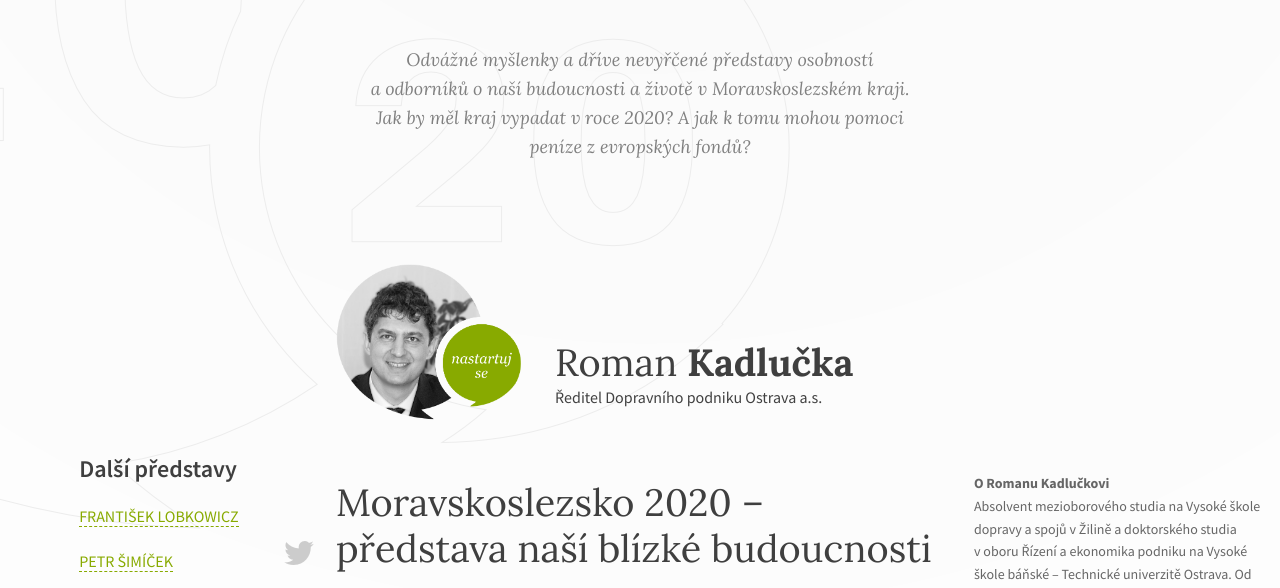
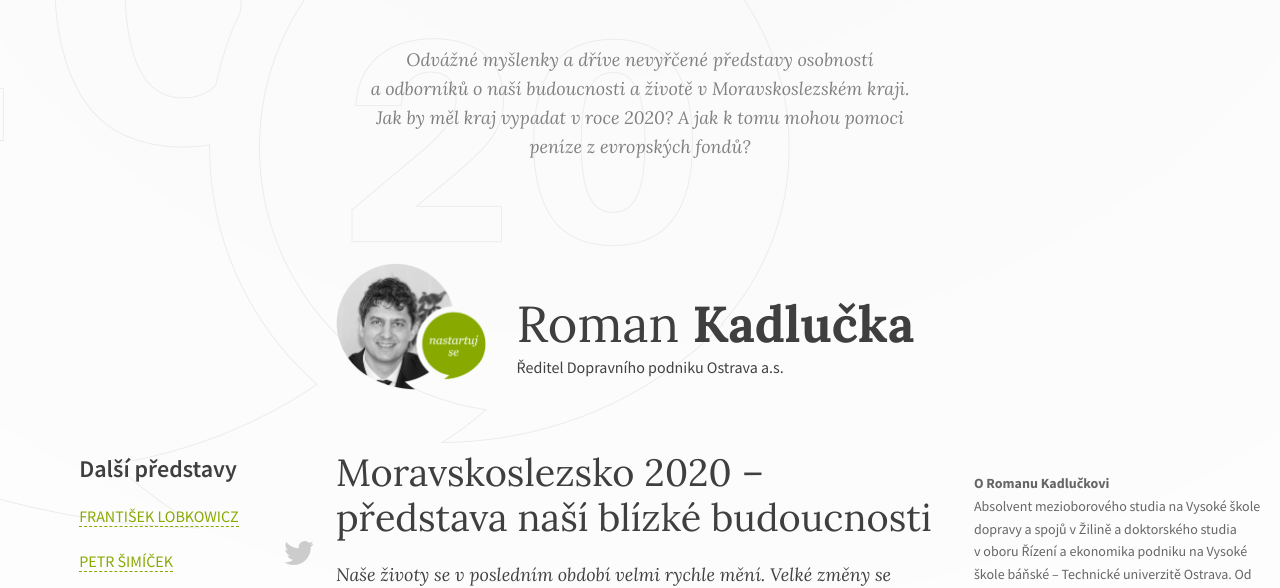
Before and after one commit to corneliuscz/20predstav, a website: page app/predstavy/kadlucka/index.html in a window 1280 px wide. Shown: the part 244-832 px from the top of the page. Drawn offline with nearby package versions, Linux system fonts and the light colour scheme; files that its build step writes are made by us from their sources; a script that the page names is missing.

Commit message:
Finalizace pro spuštění, breapointy pro různé rozměry obsahu, úprava fotek.

```diff
--- a/src/scss/components/_author.scss
+++ b/src/scss/components/_author.scss
@@ -3,6 +3,16 @@ section.author {
   padding: 1em;
 
   background-color: $color-secondary-background;
+
+  @include media($weeny) {
+    padding: 2em;
+  }
+
+  @include media($meeny) {
+    margin-top: 58.5%;
+    padding: 1em;
+    background-color: transparent;
+  }
 
   @include media($wide) {
     margin-top: 67.5%;
--- a/src/scss/components/_grid.scss
+++ b/src/scss/components/_grid.scss
@@ -19,6 +19,11 @@ header, footer, main.no-sidebar {
 nav {
   @include span-columns(4);
 
+  @include media($weeny) {
+    @include span-columns(6);
+    @include shift(3);
+  }
+
   @include media($wide) {
     @include span-columns(4);
     @include shift(1);
@@ -28,6 +33,10 @@ nav {
 main {
   @include span-columns(4);
 
+  @include media($meeny) {
+    @include span-columns(8);
+  }
+
   @include media($wide) {
     @include span-columns(13);
   }
@@ -35,6 +44,14 @@ main {
 
 aside.shareholics {
   @include span-columns(4);
+
+  @include media($weeny) {
+    @include span-columns(1 of 12);
+  }
+
+  @include media($meeny) {
+    @include span-columns(1 of 8);
+  }
 
   @include media($wide) {
     @include span-columns(1 of 13);
@@ -46,6 +63,14 @@ main article {
 
   @include span-columns(4);
 
+  @include media($weeny) {
+    @include span-columns(11 of 12);
+  }
+
+  @include media($meeny) {
+    @include span-columns(7 of 8);
+  }
+
   @include media($wide) {
     @include span-columns(12 of 13);
   }
@@ -56,6 +81,10 @@ aside.sidebar {
 
   @include span-columns(4);
 
+  @include media($meeny) {
+    @include span-columns(4);
+  }
+
   @include media($wide) {
     @include span-columns(6);
   }
--- a/src/scss/components/_persona.scss
+++ b/src/scss/components/_persona.scss
@@ -1,4 +1,10 @@
 .persona {
+  text-align: center;
+
+  @include media($teeny) {
+    text-align: left;
+  }
+
   @include media($wide) {
     margin-bottom: em(60px);
   }
@@ -7,9 +13,13 @@
     display: inline-block;
     vertical-align: bottom;
 
-    @include media($wide) {
+    @include media($teeny) {
       width: 33.3333%;
       margin-right: 2%;
+    }
+
+    @include media($wide) {
+      width: 27%;
     }
   }
 
@@ -18,15 +28,21 @@
     vertical-align: bottom;
     margin-bottom: 1.5%;
 
+    @include media($teeny) {
+      max-width: 60%;
+    }
+
     @include media($wide) {
-      max-width: 64%;
+      max-width: 70%;
     }
   }
 
   h1 {
     font-weight: normal;
+    font-size: $h2-fontsize;
+
     @include media($wide) {
-      font-size: $h2-fontsize;
+      font-size: $h1-fontsize;
     }
 
     margin-right: 0em;
--- a/src/scss/components/_shareholic.scss
+++ b/src/scss/components/_shareholic.scss
@@ -1,9 +1,18 @@
 aside.shareholics {
   text-align: center;
 
+  @include media($weeny) {
+    margin-top: 41.5%;
+    padding-right: 0.3em;
+  }
+
+  @include media($meeny) {
+    margin-top: 42%;
+    padding-right: 0.3em;
+  }
+
   @include media($wide) {
     margin-top: 42.5%;
-    padding-right: 0.3em;
   }
 }
 
@@ -14,7 +23,7 @@ a.icon {
 
   display: inline-block;
 
-  @include media($wide) {
+  @include media($weeny) {
     display: block;
     float: right;
     clear: both;
--- a/src/scss/components/_typography.scss
+++ b/src/scss/components/_typography.scss
@@ -223,7 +223,7 @@ a:hover, a:active {
 
     margin: 0;
 
-    @include media($wide) {
+    @include media($weeny) {
       font-size: 1.5em;
       text-align: right;
 
--- a/src/scss/config/_grid-settings.scss
+++ b/src/scss/config/_grid-settings.scss
@@ -8,6 +8,7 @@ $max-width: 100%;
 $border-box-sizing: true;
 
 // Define your breakpoints
-$mobilew: new-breakpoint(min-width 480px 6);
-$tablet: new-breakpoint(min-width 768px 11);
-$wide: new-breakpoint(min-width 1280px 24);
+$teeny: new-breakpoint(min-width 430px 4);
+$weeny: new-breakpoint(min-width 640px 12);
+$meeny: new-breakpoint(min-width 960px 12);
+$wide: new-breakpoint(min-width 1150px 24);
```
Also changed, not shown: app/assets/img/bublina-lobkowicz.png, app/assets/img/bublina-simicek.png, src/images/bublina-lobkowicz.png, src/images/bublina-simicek.png, 2 other files.
